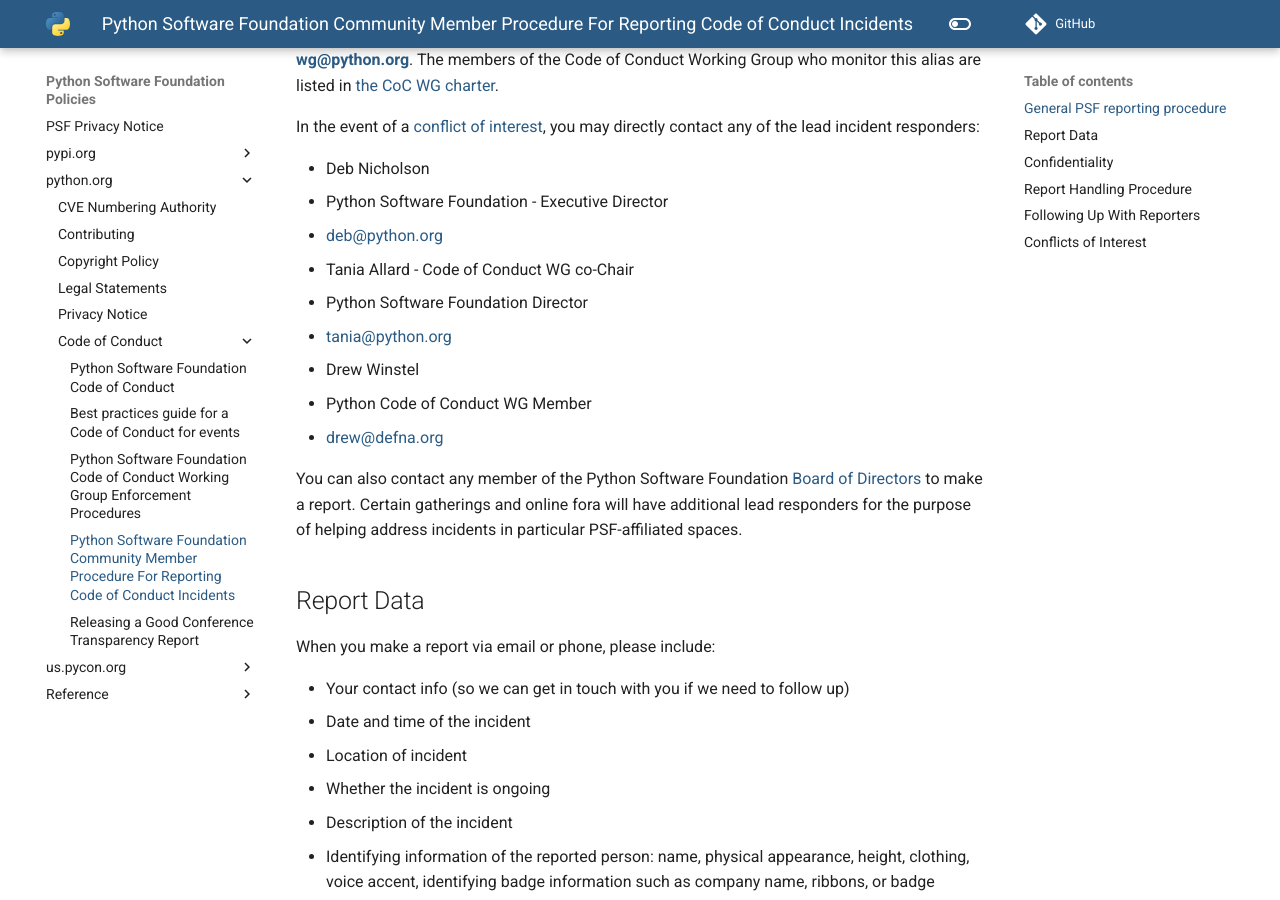
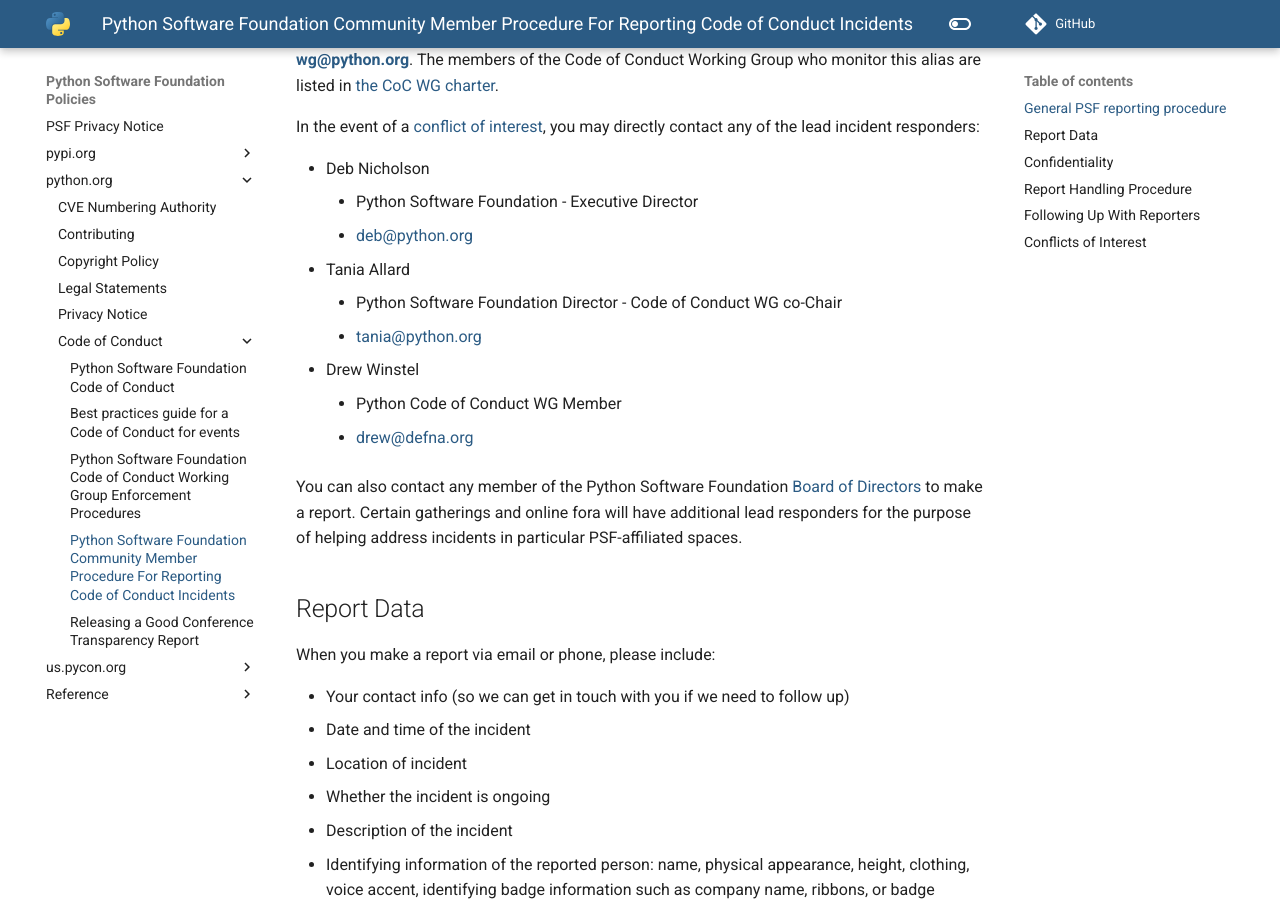
Before and after one commit to psf/policies, an MkDocs documentation site: the page built from docs/python.org/code-of-conduct/Procedures-for-Reporting-Incidents.md, in a window 1280 px wide and 900 px high, scrolled down 851 px. Built offline with MkDocs 1.6.1 and Material for MkDocs 9.7.7, drawn with Linux system fonts in a browser that asks for light colours; comment, search, counter and statistics services are not loaded.

Commit message:
chore: Fix bullets syntax

```diff
--- a/docs/python.org/code-of-conduct/Procedures-for-Reporting-Incidents.md
+++ b/docs/python.org/code-of-conduct/Procedures-for-Reporting-Incidents.md
@@ -14,15 +14,15 @@
 
 In the event of a [conflict of interest](#conflicts-of-interest), you may directly contact any of the lead incident responders:
 
-* Deb Nicholson
-  * Python Software Foundation - Executive Director
-  * <deb@python.org>
-* Tania Allard - Code of Conduct WG co-Chair
-  * Python Software Foundation Director
-  * <tania@python.org>
-* Drew Winstel
-  * Python Code of Conduct WG Member
-  * <drew@defna.org>
+  * Deb Nicholson
+      * Python Software Foundation - Executive Director
+      * <deb@python.org>
+  * Tania Allard
+      * Python Software Foundation Director - Code of Conduct WG co-Chair
+      * <tania@python.org>
+  * Drew Winstel
+      * Python Code of Conduct WG Member
+      * <drew@defna.org>
 
 You can also contact any member of the Python Software Foundation [Board of Directors](https://www.python.org/psf/board/) to make a report. Certain gatherings and online fora will have additional lead responders for the purpose of helping address incidents in particular PSF-affiliated spaces.
 
```
